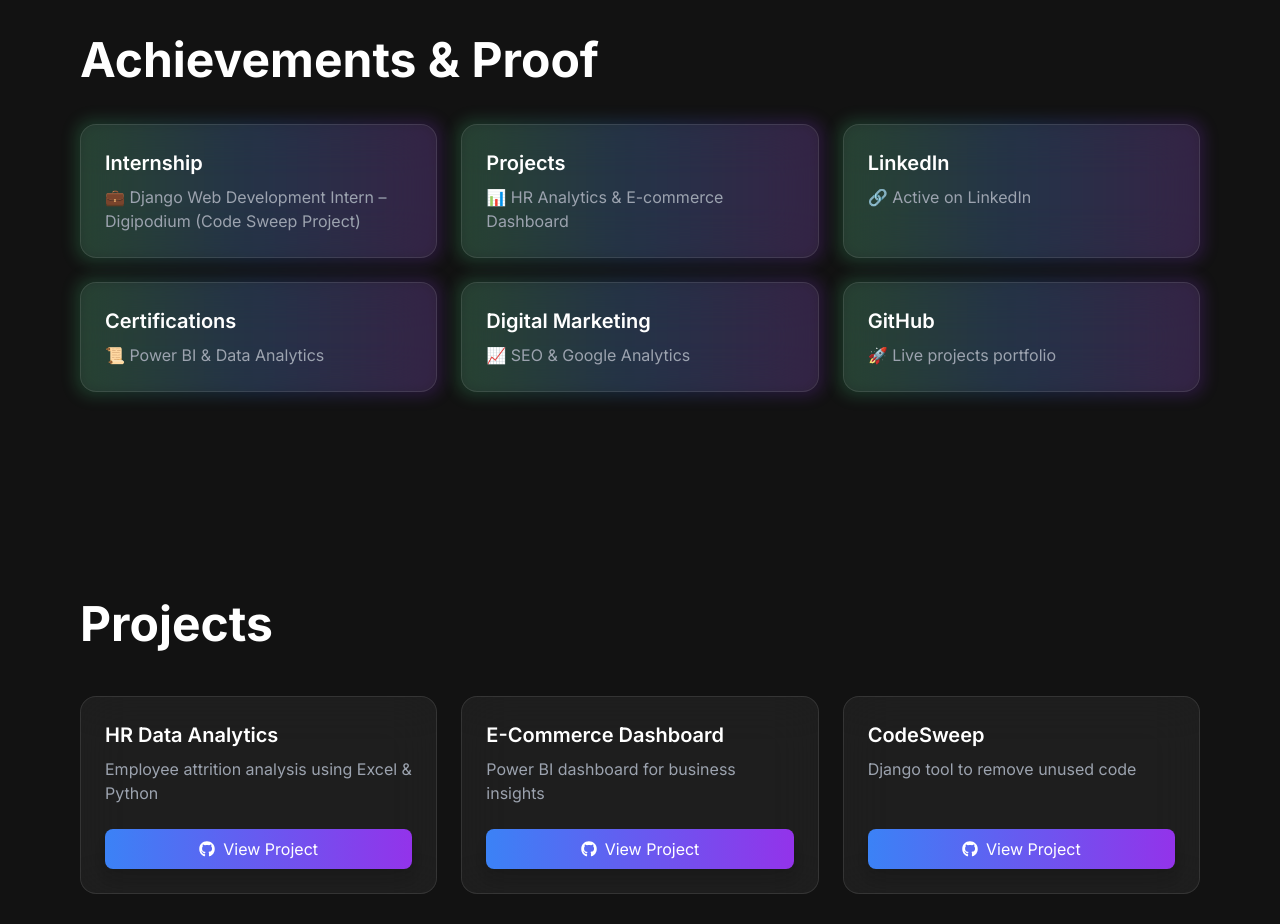
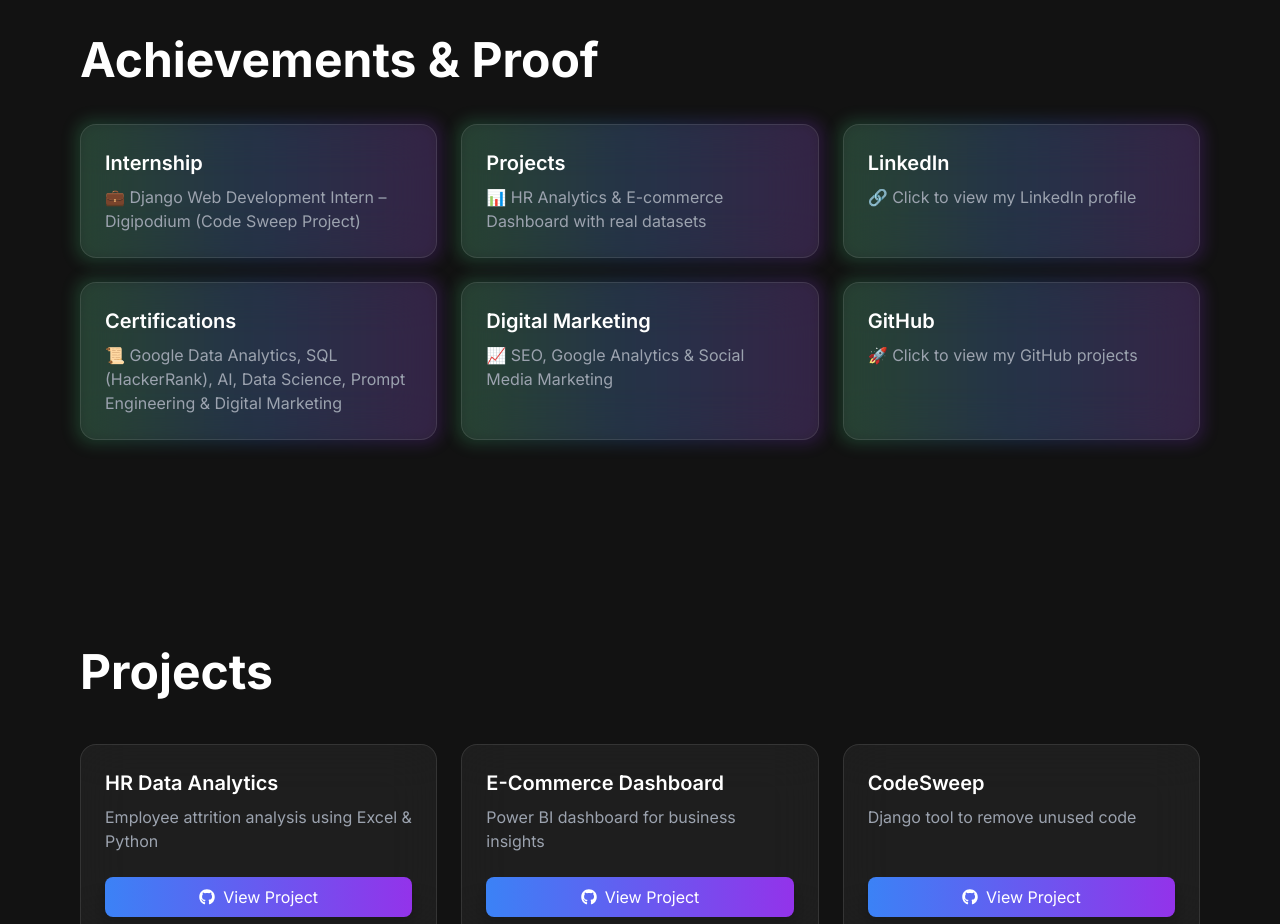
Before and after one commit to iamdeepraj9119/portfolio, a Next.js app: page / in a window 1280 px wide. Shown: the part 4840-5764 px from the top of the page. Built offline with nearby package versions, Linux system fonts and the light colour scheme.

Commit message:
added SEO metadata

```diff
--- a/app/components/Sections.tsx
+++ b/app/components/Sections.tsx
@@ -13,7 +13,6 @@
         </h2>
 
         <div className="grid grid-cols-1 sm:grid-cols-2 md:grid-cols-3 gap-6">
-
           {[
             {
               title: "Data Analysis",
@@ -79,7 +78,6 @@
         </h2>
 
         <div className="grid grid-cols-2 sm:grid-cols-3 md:grid-cols-4 gap-5">
-
           {[
             "Python",
             "SQL",
@@ -118,7 +116,6 @@
         </h2>
 
         <div className="grid grid-cols-1 sm:grid-cols-2 md:grid-cols-3 gap-6">
-
           {[
             {
               title: "Internship",
@@ -126,34 +123,31 @@
             },
             {
               title: "Projects",
-              desc: "📊 HR Analytics & E-commerce Dashboard",
+              desc: "📊 HR Analytics & E-commerce Dashboard with real datasets",
             },
             {
               title: "LinkedIn",
-              desc: "🔗 Active on LinkedIn",
-              link: "https://linkedin.com/in/iamdeepraj9119",
+              desc: "🔗 Click to view my LinkedIn profile",
+              link: "https://www.linkedin.com/",
             },
             {
               title: "Certifications",
-              desc: "📜 Power BI & Data Analytics",
+              desc: "📜 Google Data Analytics, SQL (HackerRank), AI, Data Science, Prompt Engineering & Digital Marketing",
             },
             {
               title: "Digital Marketing",
-              desc: "📈 SEO & Google Analytics",
+              desc: "📈 SEO, Google Analytics & Social Media Marketing",
             },
             {
               title: "GitHub",
-              desc: "🚀 Live projects portfolio",
-              link: "https://github.com/iamdeepraj9119",
+              desc: "🚀 Click to view my GitHub projects",
+              link: "https://github.com/",
             },
-          ].map((item, i) => {
-            const Card = item.link ? motion.a : motion.div;
-
-            return (
-              <Card
+          ].map((item, i) => (
+            <motion.a
               key={i}
-                href={item.link || undefined}
-                target={item.link ? "_blank" : undefined}
+              href={item.link || "#"}
+              target="_blank"
               whileHover={{ scale: 1.05 }}
               initial={{ opacity: 0, y: 40 }}
               whileInView={{ opacity: 1, y: 0 }}
@@ -165,7 +159,7 @@
               from-green-400 via-blue-500 to-purple-600
               rounded-2xl blur opacity-20 group-hover:opacity-60 transition"></div>
 
-                <div className="relative bg-white/5 border border-white/10 p-6 rounded-2xl backdrop-blur-xl h-full cursor-pointer">
+              <div className="relative bg-white/5 border border-white/10 p-6 rounded-2xl backdrop-blur-xl h-full">
                 <h3 className="text-lg sm:text-xl font-semibold mb-2 text-white">
                   {item.title}
                 </h3>
@@ -173,10 +167,8 @@
                   {item.desc}
                 </p>
               </div>
-              </Card>
-            );
-          })}
-
+            </motion.a>
+          ))}
         </div>
       </section>
 
```
Lines whose indentation alone changed are shown as unchanged.
